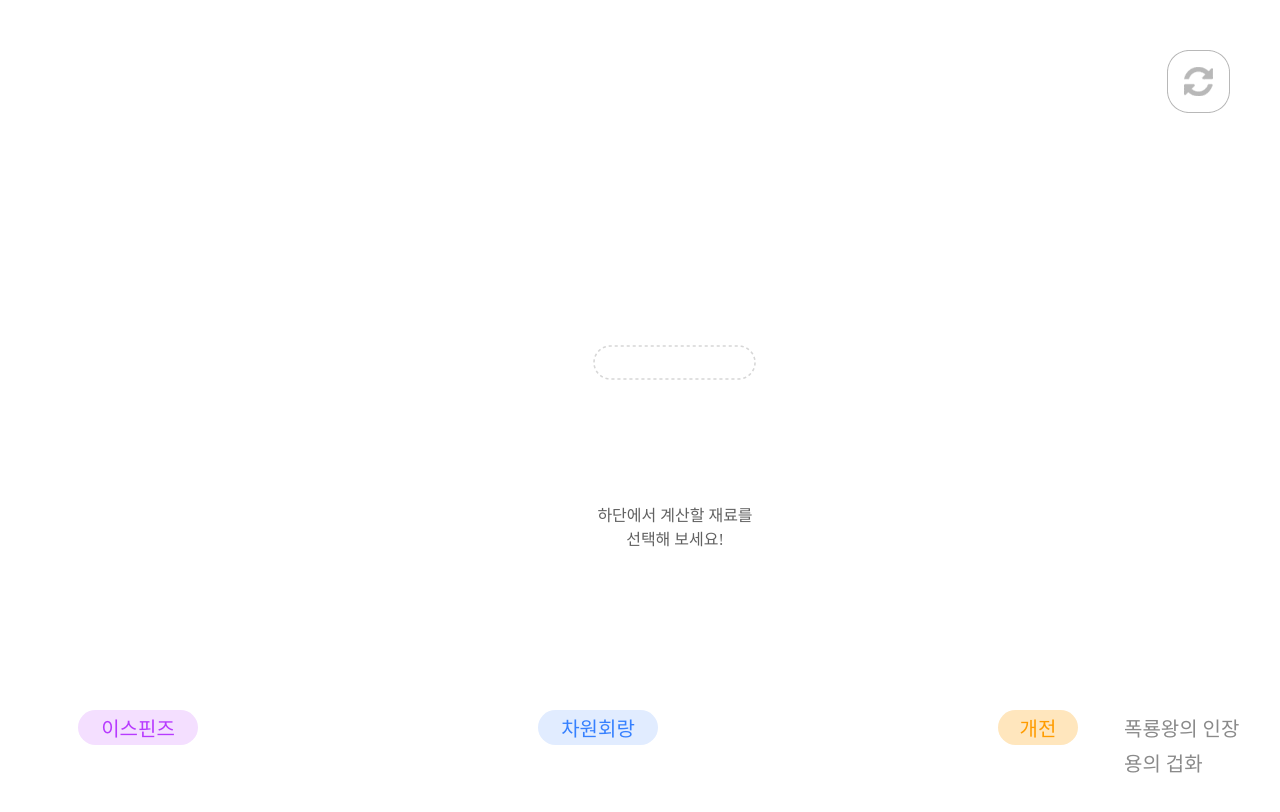
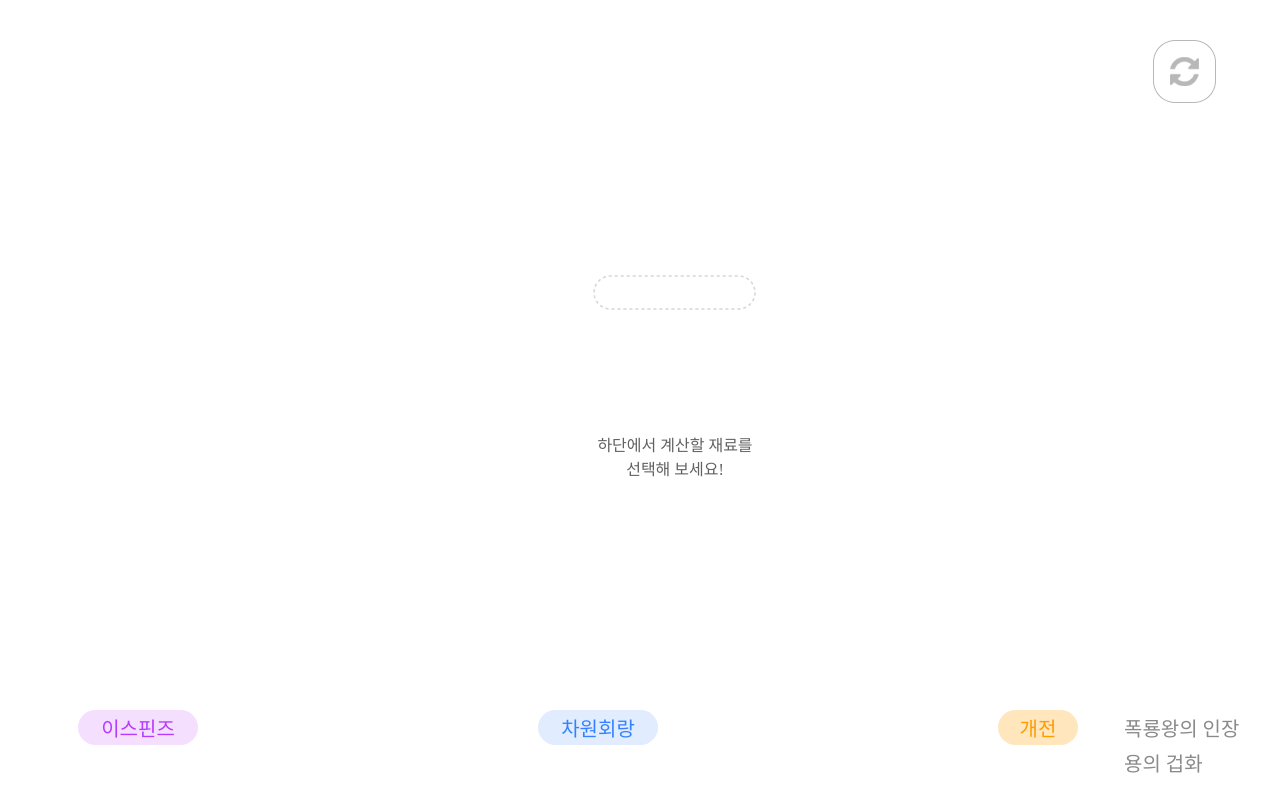
Before and after one commit to euntaek419/your-materials, a Vue app: page / in a window 1280 px wide. Shown: the top 812 px of the page. Built offline with nearby package versions, Linux system fonts and the light colour scheme; a web font is replaced by a local one.

Commit message:
2023/06/14_title 단위 변경

```diff
--- a/src/components/Title.vue
+++ b/src/components/Title.vue
@@ -22,19 +22,14 @@ export default {
 </script>
 
 <style scoped>
-
-.title{
-  height: 70px;
-}
-
 .logo{
   position: fixed;
 }
 
 .reset_btn{
   position: fixed;
-  top: 50px;
-  right: 50px;
+  top: 5%;
+  right: 5%;
   cursor: pointer;
 }
 </style>
```
